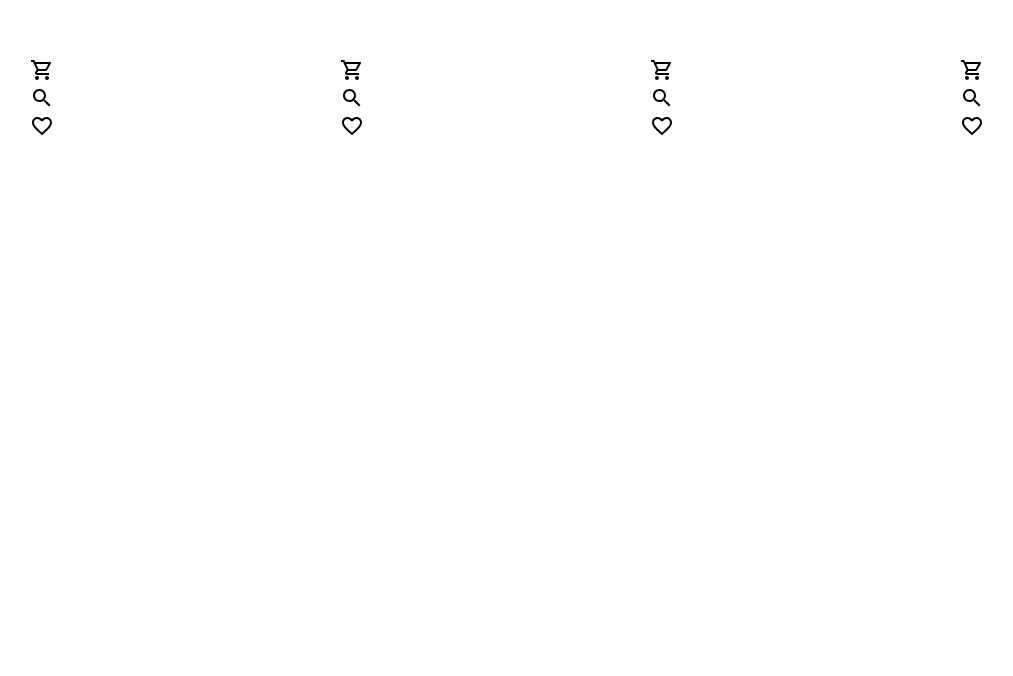
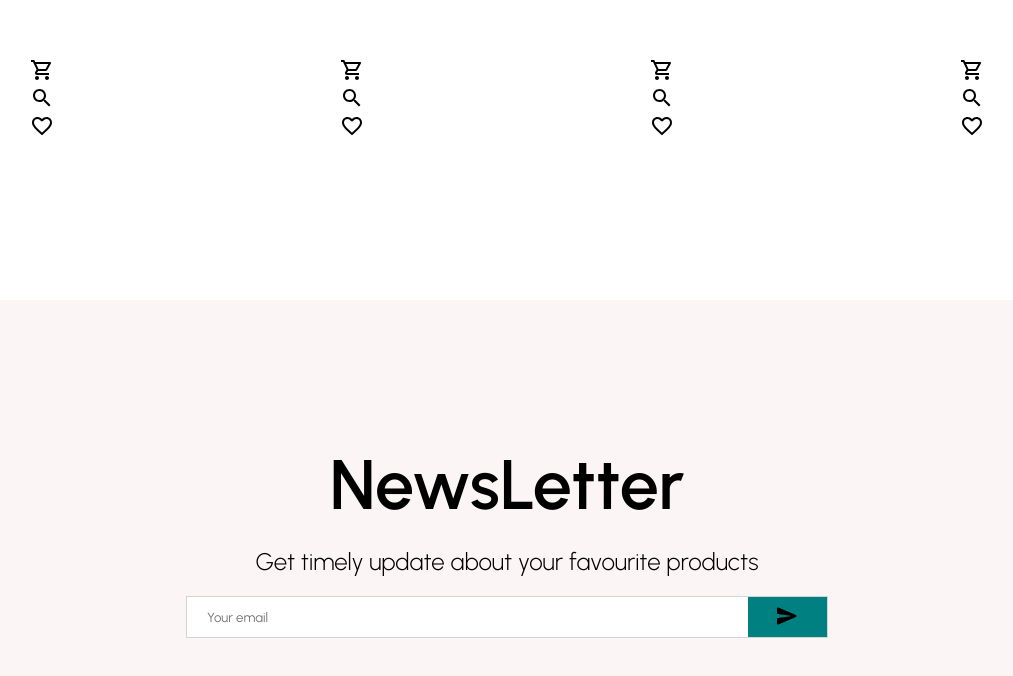
Before and after one commit to SingAyush/E-Commerce, a React (Create React App) app: page / in a window 1280 px wide. Shown: the part 1956-2632 px from the top of the page, without its empty margins (133-1146 px from the left). Before the commit the page ends 2256 px from the top, so only its background shows below. Built offline with nearby package versions, Linux system fonts and the light colour scheme.

Commit message:
Home.jsx

```diff
--- a/src/Pages/Home.jsx
+++ b/src/Pages/Home.jsx
@@ -4,6 +4,7 @@
 import Slider from "../components/Slider";
 import Categories from "../components/Categories";
 import Products from "../components/Products";
+import Newsletter from "../components/Newsletter";
 
 const Home = () => {
   return (
@@ -13,6 +14,7 @@
       <Slider />
       <Categories />
       <Products />
+      <Newsletter />
     </div>
   );
 };
```
